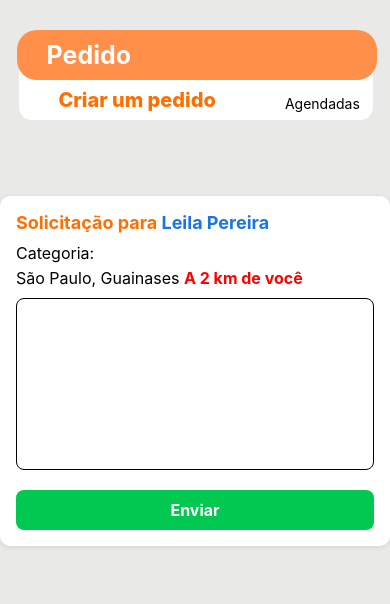
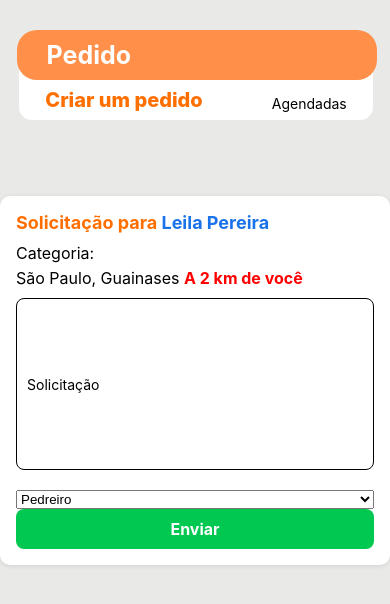
Before and after one commit to sttephany11/AppHelpHouse, a React Native app: screen /pedidoScreen in a window 390 px wide. Shown: the top 604 px of the page. Built offline with nearby package versions, Linux system fonts and the light colour scheme; what @ui-kitten/components would draw is missing.

Commit message:
Foi adicionado token, e o post do pedido

```diff
--- a/package.json
+++ b/package.json
@@ -11,6 +11,10 @@
   "dependencies": {
     "@eva-design/eva": "^2.2.0",
     "@expo/metro-runtime": "~3.2.1",
+    "@react-native-async-storage/async-storage": "^1.24.0",
+    "@react-native-firebase/app": "^21.0.0",
+    "@react-native-firebase/storage": "^21.0.0",
+    "@react-native-picker/picker": "^2.8.1",
     "@react-navigation/bottom-tabs": "^6.6.1",
     "@react-navigation/core": "^6.4.17",
     "@react-navigation/native": "^6.1.18",
--- a/src/css/criarPedidoCss.tsx
+++ b/src/css/criarPedidoCss.tsx
@@ -37,6 +37,22 @@ const styles = StyleSheet.create({
         marginLeft:30,
 
 
+      },
+      successText: {
+        color: 'green', // Cor verde para sucesso
+        fontSize: 16, // Tamanho de fonte
+        fontWeight: 'bold', // Texto em negrito
+        textAlign: 'center', // Centraliza o texto
+        marginTop: 10, // Espaçamento superior
+      },
+
+      // Estilo para mensagens de erro
+      errorText: {
+        color: 'red', // Cor vermelha para erro
+        fontSize: 16, // Tamanho de fonte
+        fontWeight: 'bold', // Texto em negrito
+        textAlign: 'center', // Centraliza o texto
+        marginTop: 10, // Espaçamento superior
       },
       filterButton: {
         backgroundColor: '#FF6F00',
--- a/src/routes/stack.tsx
+++ b/src/routes/stack.tsx
@@ -41,7 +41,7 @@ const Tabs = () => {
 const AppNavigator = () => {
   return (
       <ImageProvider>
-        <Stack.Navigator initialRouteName="pedidoScreen">
+        <Stack.Navigator initialRouteName="bemvindo">
          <Stack.Screen name="pedidoScreen" component={PedidoScreen} options={{ headerShown: false }} />
           <Stack.Screen name="bemvindo" component={BemVindoScreen} options={{ headerShown: false }} />
           <Stack.Screen name="confirmeid" component={ConfirmedIdScreen} options={{ headerShown: false }} />
--- a/src/views/PedidoScreen.tsx
+++ b/src/views/PedidoScreen.tsx
@@ -1,50 +1,91 @@
-import React,{useState } from 'react';
-import { View, Text, StyleSheet, TouchableOpacity, ScrollView, Alert, TextInput  } from 'react-native';
+import React, { useState, useEffect } from 'react';
+import { View, Text, TouchableOpacity, ScrollView, Alert, TextInput, ActivityIndicator } from 'react-native';
+import AsyncStorage from '@react-native-async-storage/async-storage';
+import { Picker } from '@react-native-picker/picker';
 import styles from '../css/criarPedidoCss';
+import api from "../../axios"; // Importa a instância do Axios
+
+// Definição de tipos para os parâmetros da função postPedido
+interface PostPedidoParams {
+  descricaoPedido: string;
+  idServicos: string | number;
+  token: string;
+}
+
+const PedidoScreen: React.FC<{ route: any; navigation: any }> = ({ route, navigation }) => {
+  const [descricaoPedido, setDescricaoPedido] = useState<string>(''); // Descrição do pedido
+  const [idServicos, setIdServicos] = useState<string | number>(1); // ID do serviço
+  const [data, setData] = useState<any>(null); // Resposta da API
+  const [loading, setLoading] = useState<boolean>(false); // Estado de carregamento
+  const [error, setError] = useState<boolean>(false); // Estado de erro
+  const [token, setToken] = useState<string | null>(null); // Token de autenticação
 
 
+  useEffect(() => {
+    const fetchToken = async () => {
+      try {
+        const savedToken = await AsyncStorage.getItem('authToken');
+        if (savedToken) {
+          setToken(savedToken); // Armazena o token no estado
+          console.log('Token obtido do AsyncStorage:', savedToken);
+        } else {
+          console.log('Nenhum token encontrado no AsyncStorage');
+        }
+      } catch (error) {
+        console.error('Erro ao buscar o token:', error);
+      }
+    };
+    fetchToken();
+  }, []);
 
+  // Função para fazer o POST do pedido
+  const postPedido = async ({ descricaoPedido, idServicos }: { descricaoPedido: string; idServicos: string | number }) => {
+    setLoading(true);
 
+    // Verifique se o token foi carregado
+    const savedToken = await AsyncStorage.getItem('authToken');
 
+    console.log('Token que será enviado:', savedToken);
 
-const PedidoScreen = () => {
-  const [descricaoPedido, setDescricaoPedido] = useState('');
-  const [idServicos, setIdServicos] = useState(null); // Armazena o ID do serviço selecionado
-
-  const handleSubmit = async () => {
-    if (!descricaoPedido || !idServicos) {
-      Alert.alert('Erro', 'Por favor, preencha todos os campos.');
+    if (!savedToken) {
+      Alert.alert('Erro', 'Token de autenticação não encontrado.');
+      setLoading(false);
       return;
     }
 
     try {
-      const response = await fetch('http://localhost/api/pedidos', {
-        method: 'POST',
+      const response = await api.post(
+        "/pedido",
+        { descricaoPedido, idServicos }, // Corpo da requisição
+        {
           headers: {
+            Authorization: `Bearer ${savedToken}`, // Usa o token correto
             'Content-Type': 'application/json',
           },
-        body: JSON.stringify({
-          descricaoPedido,
+        }
+      );
 
-          // Inclua outros dados necessários, como idContratante
-        }),
-      });
+      setData(response.data); // Armazena a resposta da API
+      setLoading(false);
+    } catch (error: any) {
+      console.error('Erro ao enviar o pedido:', error);
 
-      const data = await response.json();
-      if (response.ok) {
-        Alert.alert('Sucesso', data.message);
+      if (error.response) {
+        console.log('Erro na resposta da API:', error.response.data);
+        Alert.alert('Erro', error.response.data.message || 'Erro ao enviar o pedido.');
       } else {
-        Alert.alert('Erro', data.error);
+        Alert.alert('Erro', 'Falha ao conectar ao servidor.');
       }
-    } catch (error) {
-      Alert.alert('Erro', 'Houve um problema ao enviar o pedido.');
+
+      setError(true); // Define erro no estado
+      setLoading(false); // Para o indicador de carregamento
     }
   };
 
 
+
   return (
     <ScrollView contentContainerStyle={styles.container}>
-      {/* Header */}
       <View style={styles.navChat}>
         <View style={styles.navContent}>
           <View style={styles.navbar}>
@@ -52,39 +93,47 @@ const PedidoScreen = () => {
           </View>
         </View>
 
-
-      {/* Tabs */}
         <View style={styles.tabs}>
-        <Text style={styles.tab}>      Criar um pedido</Text>
+          <Text style={styles.tab}>Criar um pedido</Text>
           <Text style={styles.tab1}>Agendadas</Text>
         </View>
       </View>
 
-      {/* Request Card */}
       <View style={styles.card}>
         <Text style={styles.cardTitle}>
-          Solicitação para <Text style={styles.highlightedText}>Leila Pereira</Text>    {/* Nome da pessoa que ta pedindo*/}
+          Solicitação para <Text style={styles.highlightedText}>Leila Pereira</Text>
         </Text>
-        <Text style={styles.category}>
-           Categoria:
-
-           {/*<Text style={styles.categoryText}>Pintura</Text> */}
-        </Text>
+        <Text style={styles.category}>Categoria:</Text>
         <Text style={styles.location}>São Paulo, Guainases <Text style={styles.distance}>A 2 km de você</Text></Text>
 
-        {/* Request Description */}
         <View style={styles.requestDescription}>
           <TextInput
             style={styles.inputDesc}
+            placeholder="Solicitação"
+            value={descricaoPedido}
+            onChangeText={setDescricaoPedido}
           />
-
-
         </View>
 
-        {/* Submit Button */}
-        <TouchableOpacity style={styles.submitButton}>
+        <Picker
+          selectedValue={idServicos}
+          onValueChange={(itemValue) => setIdServicos(itemValue as number)}
+        >
+          <Picker.Item label="Selecione um serviço"  />  {/* Default invalid option */}
+          <Picker.Item label="Pedreiro" value={1} /> {/* ID 1 should correspond to a valid service */}
+           {/*<Picker.Item label="Eletricista" value={2} /> Example for other services */}
+        </Picker>
+
+        {loading ? (
+          <ActivityIndicator size="large" color="#0000ff" />
+        ) : (
+          <TouchableOpacity style={styles.submitButton} onPress={() => postPedido({ descricaoPedido, idServicos })}>
             <Text style={styles.submitButtonText}>Enviar</Text>
           </TouchableOpacity>
+        )}
+
+        {error && <Text style={styles.errorText}>Ocorreu um erro ao enviar o pedido.</Text>}
+        {data && <Text style={styles.successText}>Pedido enviado com sucesso!</Text>}
       </View>
     </ScrollView>
   );
--- a/src/views/login.tsx
+++ b/src/views/login.tsx
@@ -5,6 +5,7 @@ import { FloatingLabelInput } from 'react-native-floating-label-input';
 import { Button } from "../../componentes/Button/Button"; // Verifique se o caminho está correto
 import styles from '../css/loginCss';
 import axios from 'axios';
+import AsyncStorage from '@react-native-async-storage/async-storage'; // Importa AsyncStorage para armazenar o token
 
 
 const Login: React.FC<{ navigation: any }> = ({navigation}) => {
@@ -13,27 +14,32 @@ const Login: React.FC<{ navigation: any }> = ({navigation}) => {
     const [show, setShow] = useState(false);
     const [message, setMessage]= useState ('')
     const [senha, setSenha] = useState('');
-
+    const [loading, setLoading] = useState(false);
    // Defina a função handleLoginPress para campos obrigatórios
 
+   // Função para fazer login
    const handleLogin = async () => {
     if (!emailContratante || !password) {
         setMessage('Preencha todos os campos');
         return;
     }
 
-    console.log("Email:", emailContratante);
-    console.log("Password:", password);
-
+    setLoading(true); // Inicia o estado de loading
     try {
         const response = await axios.post('http://localhost:8000/api/auth', {
-            emailContratante:emailContratante,
-            password:password,
+            emailContratante,
+            password,
         });
 
-        console.log("Resposta da API:", response.data);
+        // Verifica se o login foi bem-sucedido e se o token está presente
+        if (response.data && response.data.status === 'Sucesso' && response.data.token) {
+            console.log("Token recebido:", response.data.token);
+            console.log("Seja bem vindo novamente! ")
 
-        if (response.data && response.data.status === 'Sucesso') {
+            // Armazena o token no AsyncStorage
+            await AsyncStorage.setItem('authToken', response.data.token);
+
+            // Navega para a próxima tela após login bem-sucedido
             navigation.navigate('homeStack', { screen: 'home' });
         } else {
             setMessage('Credenciais incorretas, tente novamente.');
@@ -42,6 +48,8 @@ const Login: React.FC<{ navigation: any }> = ({navigation}) => {
     } catch (error) {
         console.error('Erro ao fazer login:', error);
         setMessage('Erro ao fazer login. Verifique suas credenciais e tente novamente.');
+    } finally {
+        setLoading(false); // Desativa o estado de loading
     }
 };
 
```
Also changed, not shown: src/functions/postPedido.js (added, +14 -0 lines), 1 other file (tests, documents, lock files or other folders). Lines whose indentation alone changed are shown as unchanged.
